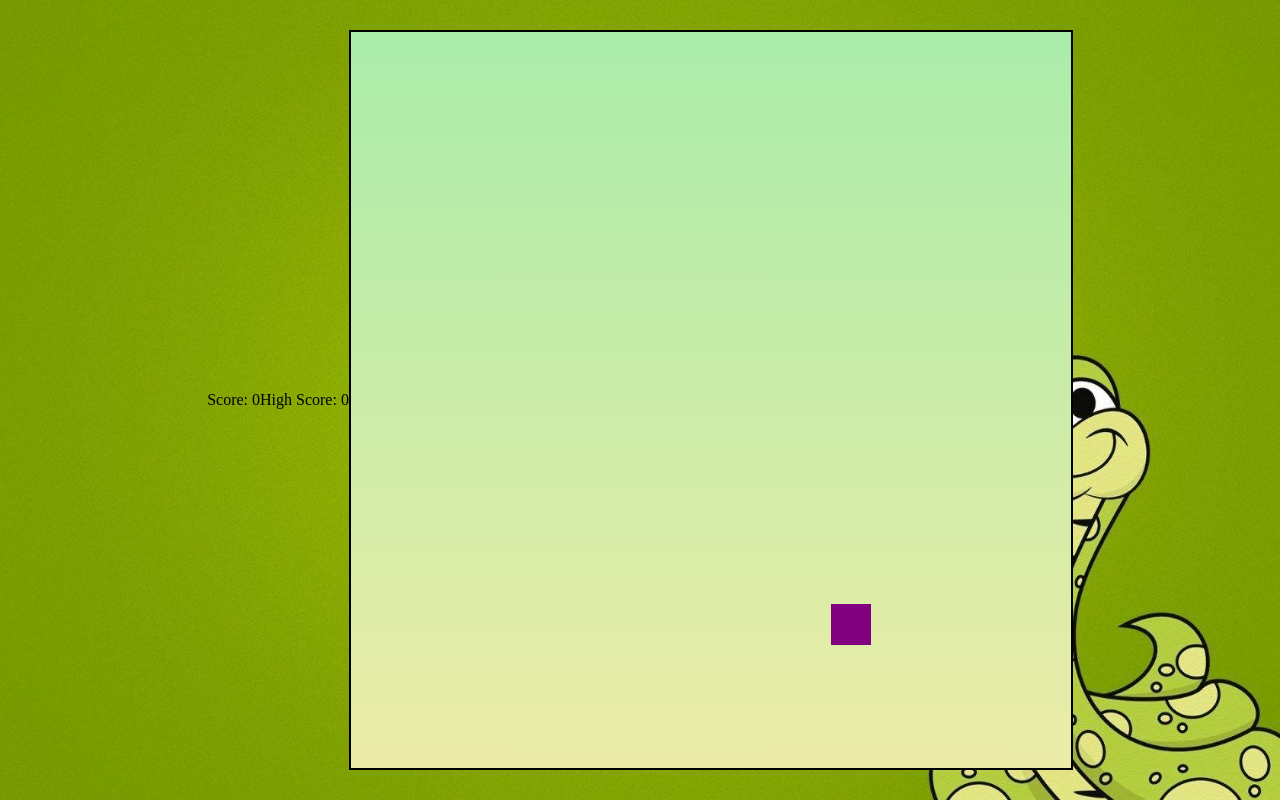
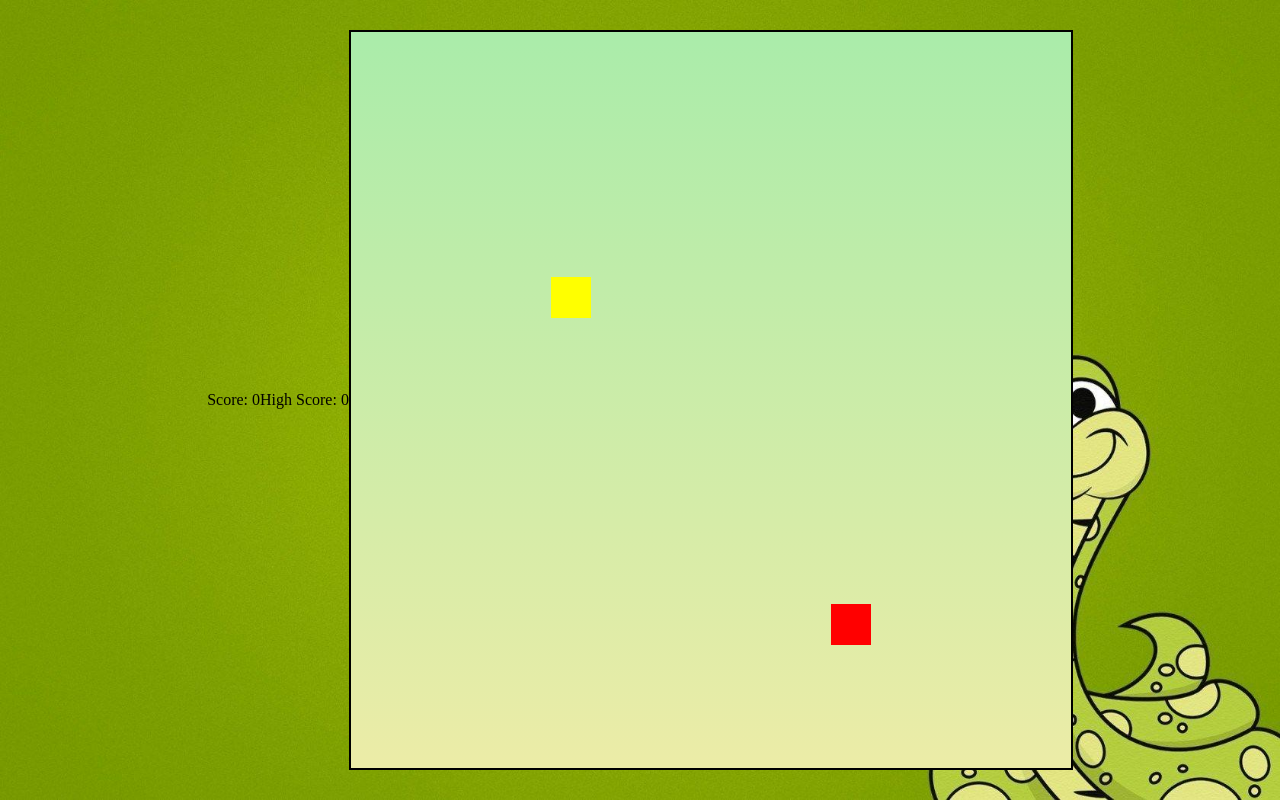
Before and after one commit to madhumithavenu/04_game_js_dom_snake_game, a plain HTML site: page index.html in a window 1280 px wide. Drawn offline with Linux system fonts and the light colour scheme.

Commit message:
Displaying snake and food

```diff
--- a/css/style.css
+++ b/css/style.css
@@ -26,6 +26,9 @@
 .head{
     background-color: red;
 }
-.food{
+.snake{
     background-color: purple;
 }
+.food{
+    background-color: yellow;
+}
--- a/js/index.js
+++ b/js/index.js
@@ -5,33 +5,46 @@ const gameOverSound = new Audio('music/gameover.mp3');
 const moveSound = new Audio('music/move.mp3');
 const musicSound = new Audio('music/music.mp3');
 let speed = 2;
-let lastPaintTime =0;
+let lastPaintTime = 0;
 let snakeArr = [
-    {x: 13, y: 15}
+    { x: 13, y: 15 }
 ]
+food = { x: 6, y: 7 }
 
 //Game Functions
-function main(ctime){
+function main(ctime) {
     window.requestAnimationFrame(main);
     // console.log(ctime)
-    if((ctime - lastPaintTime)/1000 < 1/speed){
+    if ((ctime - lastPaintTime) / 1000 < 1 / speed) {
         return;
     }
     lastPaintTime = ctime;
     gameEngine();
 }
-function gameEngine(){
+function gameEngine() {
     //Part 1: Updating the snake array
 
     //Part 2 : Render the snake and Food
+    //Display the Snake
     board.innerHTML = "";
-    snakeArr.forEach((e,index)=>{
+    snakeArr.forEach((e, index) => {
         snakeElement = document.createElement('div');
         snakeElement.style.gridRowStart = e.y;
         snakeElement.style.gridColumnStart = e.x;
-        snakeElement.classList.add('food');
+
+        if(index=== 0){
+            snakeElement.classList.add('head');
+        }else{
+            snakeElement.classList.add('snake');
+        }
         board.appendChild(snakeElement);
-    })
+    });
+    //Display the food
+    foodElement = document.createElement('div');
+    foodElement.style.gridRowStart = food.y;
+    foodElement.style.gridColumnStart = food.x;
+    foodElement.classList.add('food');
+    board.appendChild(foodElement);
 }
 
 // Main logic starts here
```
